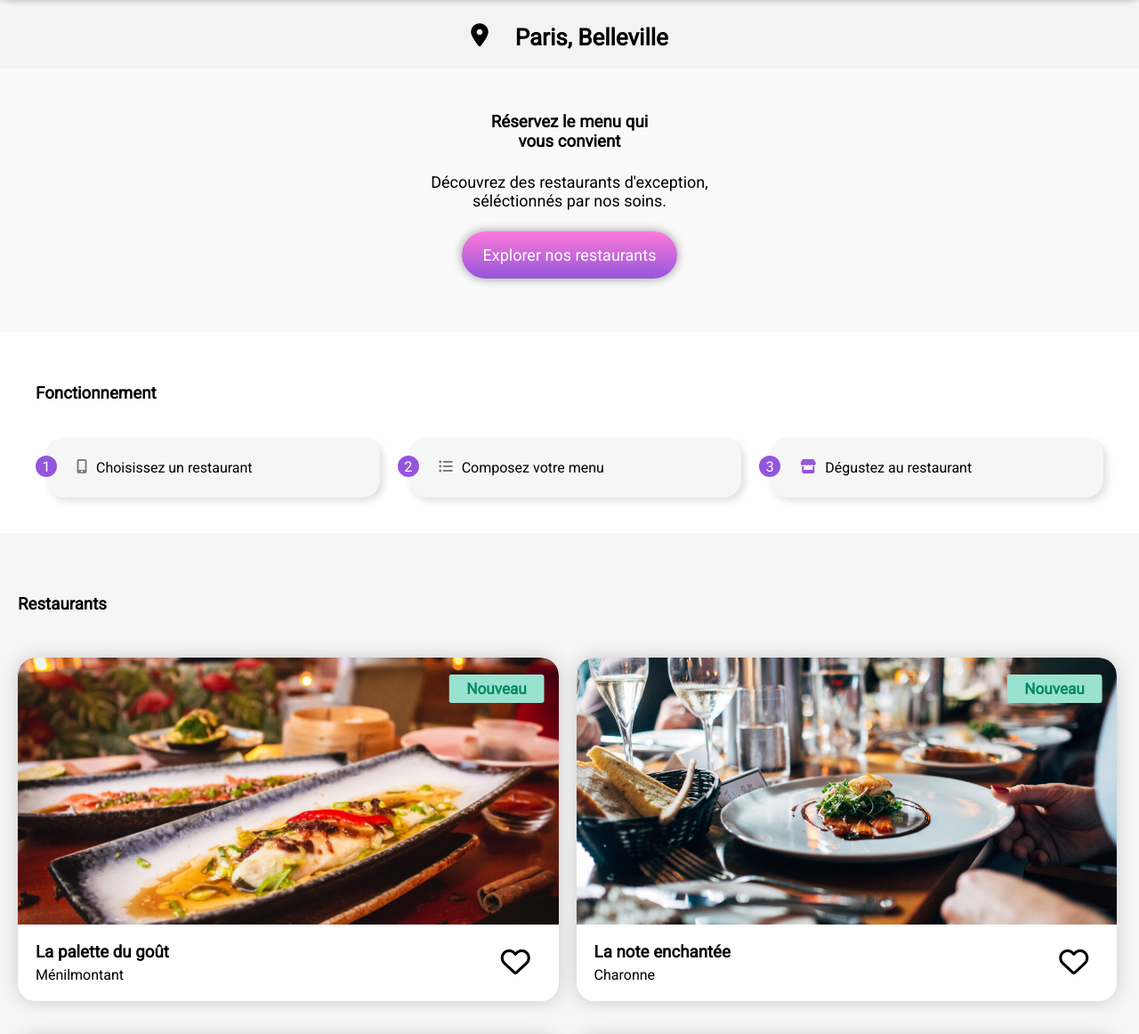
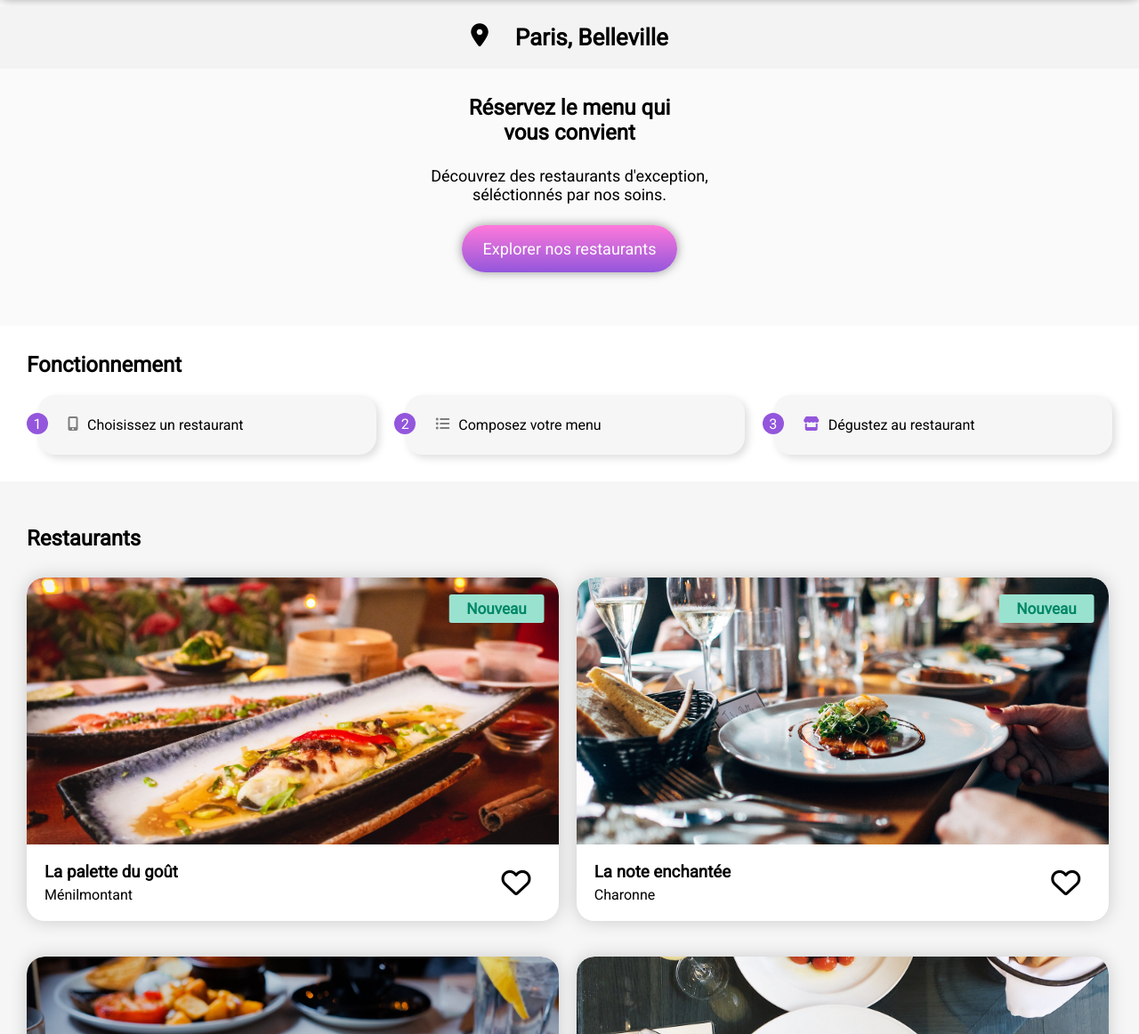
Before and after one commit to Arev-tech/CamilleMartignac_3_12072021, a website: page index.html in a window 1280 px wide. Shown: the part 81-1243 px from the top of the page at 89% size. Drawn offline with Linux system fonts and the light colour scheme; a web font is replaced by a local one.

Commit message:
dernier reglage 1

```diff
--- a/index.html
+++ b/index.html
@@ -27,14 +27,14 @@
             </div>
 
             <section class="speech">
-                <h3>Réservez le menu qui <br> vous convient</h3>
+                <h2>Réservez le menu qui <br> vous convient</h2>
                 <p>Découvrez des restaurants d'exception,<br> séléctionnés par nos soins.</p>
                 <button class="btn">Explorer nos restaurants</button>
             </section>
 
             <section class="fonctionnement">
                 <div class="fonctionnement-titre">
-                <h3>Fonctionnement</h3>
+                <h2>Fonctionnement</h2>
                 </div>
                 <ol class="fonctionnement-card">
                     <li class="fonctionnement-step">
@@ -53,7 +53,7 @@
             </section>
 
             <section class="restaurants">
-                <h3 class="card-titre">Restaurants</h3>
+                <h2 class="card-titre">Restaurants</h2>
                 <a href="./html/La-palette-du-gout.html" class="card card_un">
                     <img class="card-img" src="images/restaurants/louis-hansel-shotsoflouis-qNBGVyOCY8Q-unsplash.jpg" alt="La palette du gout">
                     <div class="card-nouveau">Nouveau</div>
--- a/scss/Base/_polices.scss
+++ b/scss/Base/_polices.scss
@@ -5,8 +5,11 @@ h1{
   }
 }
 
-h2{
+.titre{
   font-family:'Shrikhand', 'Roboto', sans-serif;
+  @media (max-width: 1023px){
+    font-size: 22px;
+  }
 }
 
 body, html, button {
--- a/scss/Composants/_fonctionnement.scss
+++ b/scss/Composants/_fonctionnement.scss
@@ -1,7 +1,7 @@
 .fonctionnement{
     display: flex;
     flex-direction:column;
-    padding: 40px;
+    padding: 30px;
     counter-reset: compte;
     margin: 0;
 
--- a/scss/Composants/_restaurant.scss
+++ b/scss/Composants/_restaurant.scss
@@ -1,5 +1,5 @@
 .restaurants{
-    padding: 50px 20px;
+    padding: 50px 30px;
     flex-wrap: wrap;
     background-color: #f6f6f6;
 
--- a/scss/Pages/_menu.scss
+++ b/scss/Pages/_menu.scss
@@ -69,6 +69,7 @@
         display: flex;
         flex-direction: row;
         align-items: center;
+        justify-content: space-between;
         @media (max-width: 1023px){
             zoom: 150%;
         }
```
Also changed, not shown: css/style.css, 1 other file.
